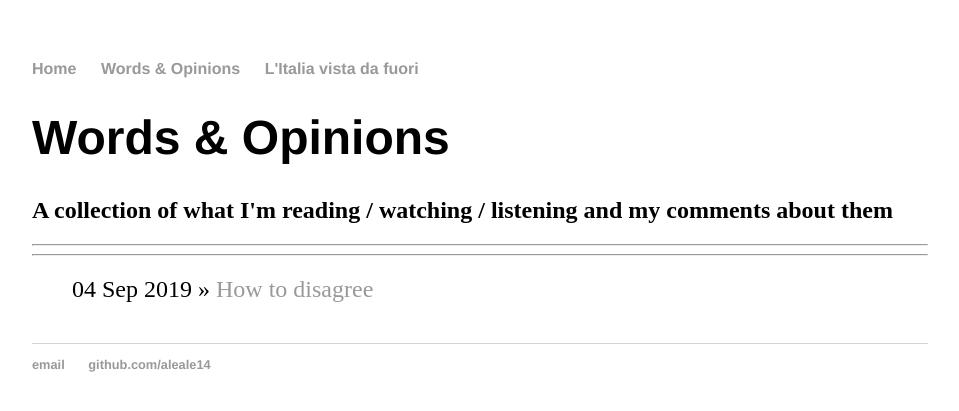
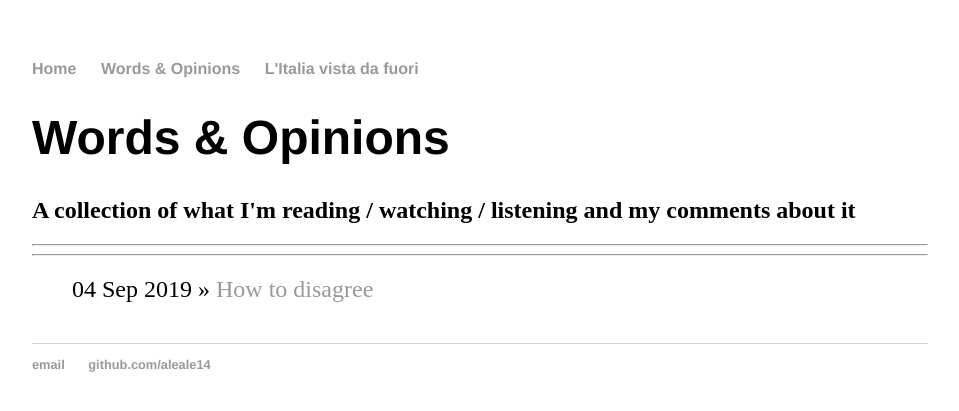
Before and after one commit to aleale14/aleale14.github.io, a Jekyll site: the page built from read/index.html, in a window 1280 px wide. Shown: the top 411 px of the page, without its empty margins (160-1119 px from the left). Built offline with Jekyll 4.4.1, drawn with Linux system fonts in a browser that asks for light colours.

Commit message:
Update index.html

```diff
--- a/read/index.html
+++ b/read/index.html
@@ -4,7 +4,7 @@ title: Words & Opinions
 ---
     		<div class="blurb">
         		<h1>Words & Opinions </h1>
-			<h2> A collection of what I'm reading / watching / listening and my comments about them </h2>
+			<h2> A collection of what I'm reading / watching / listening and my comments about it </h2>
 		</div><!-- /.blurb -->
 
 <hr /> <hr />
```
